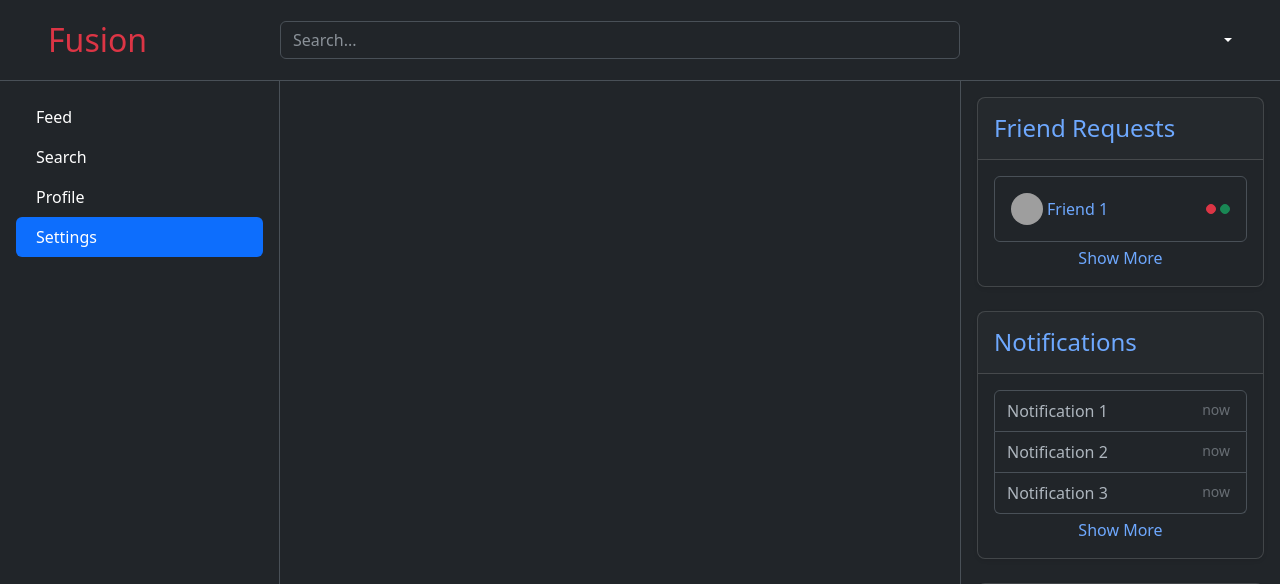
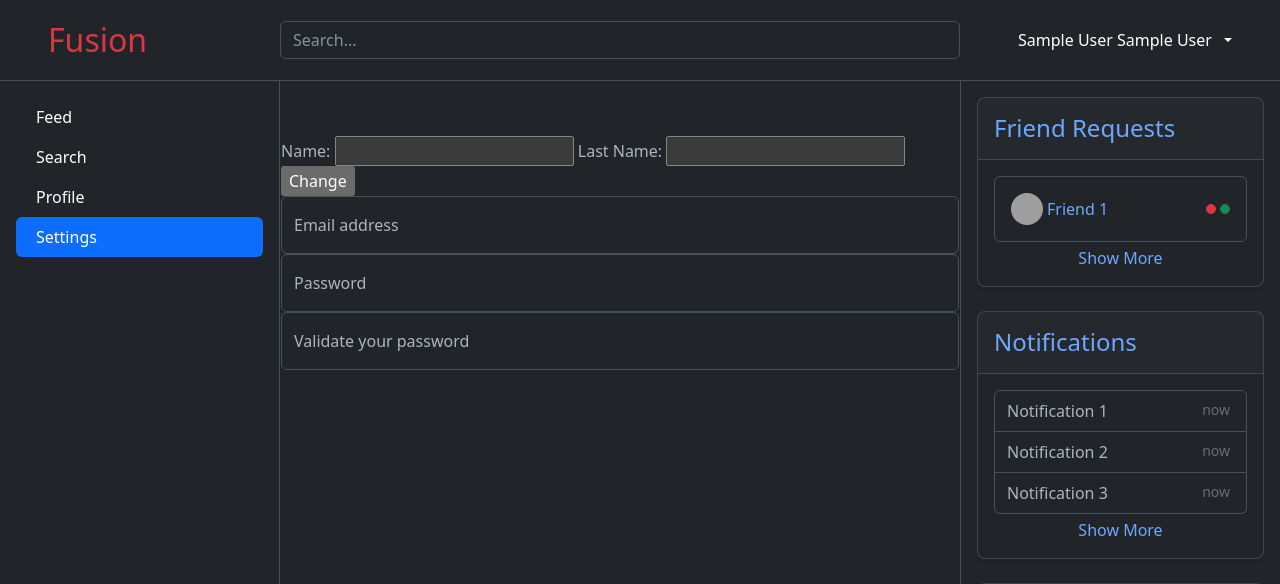
Before and after one commit to dogukanzky/256-project, a PHP site: page /settings.php in a window 1280 px wide. Shown: the top 584 px of the page. Run offline with PHP 8.4, Linux system fonts and the light colour scheme; the visitor is signed in with stand-in values (Sample User, id 1); data that the repository does not hold is empty; some libraries are stand-ins or nearby versions; grey boxes are pictures that could not be loaded.

Commit message:
Updating user information

```diff
--- a/models/users.model.php
+++ b/models/users.model.php
@@ -26,6 +26,19 @@ class UsersModel
         $stmt->execute([$name, $last_name, $email, $password]);
         return $this->db->lastInsertId();
     }
+
+    public function update_User($userId, $name, $last_name, $email, $birthday, $password)
+    {
+        $sql = "UPDATE users SET name=?, last_name=?, email=?,birthday=?, password=? WHERE id=?";
+
+        // Assuming you have a database connection object stored in the variable $conn
+        $stmt = $this->db->prepare($sql);
+        $stmt->execute([$name, $last_name, $email, $birthday, $password]);
+
+
+        // Additional code if needed, such as error handling or success messages
+    }
+
 
     public function searchUsers($text)
     {
--- a/settings.php
+++ b/settings.php
@@ -1,9 +1,42 @@
+<?php
+include($_SERVER["DOCUMENT_ROOT"] . "/core/__init__.php");
+?>
+
 <!DOCTYPE html>
 <html lang="en">
 
 <head>
     <?php include($_SERVER["DOCUMENT_ROOT"] . "/core/head.php"); ?>
 </head>
+<p>
+<form method="POST">
+    <label for="NAME">Name:
+
+    </label>
+    <input type="text" id="NAME" name="NAME" required>
+
+    <label for="lastname">Last Name:</label>
+    <input type="text" id="lastname" name="lastname" required>
+    <input type="submit" value="Change">
+
+
+    <div class="form-floating">
+        <input type="email" class="form-control" id="floatingInput" placeholder="name@example.com" name="email">
+        <label for="floatingInput">Email address</label>
+    </div>
+    <div class="form-floating">
+        <input type="password" class="form-control" id="floatingPassword" placeholder="Password"
+            name="floatingPassword">
+        <label for="floatingPassword">Password</label>
+    </div>
+    <div class="form-floating">
+        <input type="password" class="form-control" id="floatingPassword2" placeholder="Password"
+            name="floatingPassword2">
+        <label for="floatingPassword2">Validate your password</label>
+    </div>
+
+</form>
+</p>
 
 <body data-bs-theme="dark">
     <?php include($_SERVER["DOCUMENT_ROOT"] . "/layouts/main.php"); ?>
@@ -17,3 +50,30 @@
 </body>
 
 </html>
+<?php
+if ($_SERVER["REQUEST_METHOD"] === "POST") {
+
+    if ($_POST["NAME"] != " ") {
+        $newName = $_POST["NAME"];
+        $_USER['name'] = $newName;
+
+
+    }
+
+    if ($_POST["lastname"] != " ") {
+        $newLname = $_POST["lastname"];
+        $_USER["last_name"] = $newLname;
+    }
+
+
+    if ($_POST["floatingPassword"] !== $_POST["floatingPassword2"] || !isset($_POST["floatingPassword"]) || !isset($_POST["floatingPassword2"]))
+        echo "<H1>passwords do not match</H1>";
+    else {
+        $newPass = $_POST["floatingPassword"];
+        $_USER["password"] = $newPass;
+    }
+    $curUserID = $_SESSION["user_id"];
+    $_USER->update_User($curUserID, $name, $last_name, $email, $birthday, $password);
+    //profil fotosu biografi
+}
+?>
```
